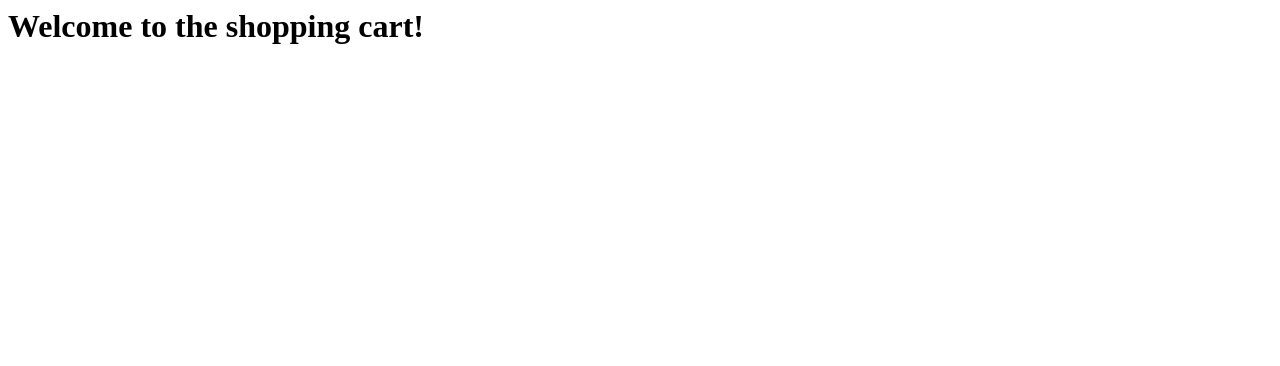
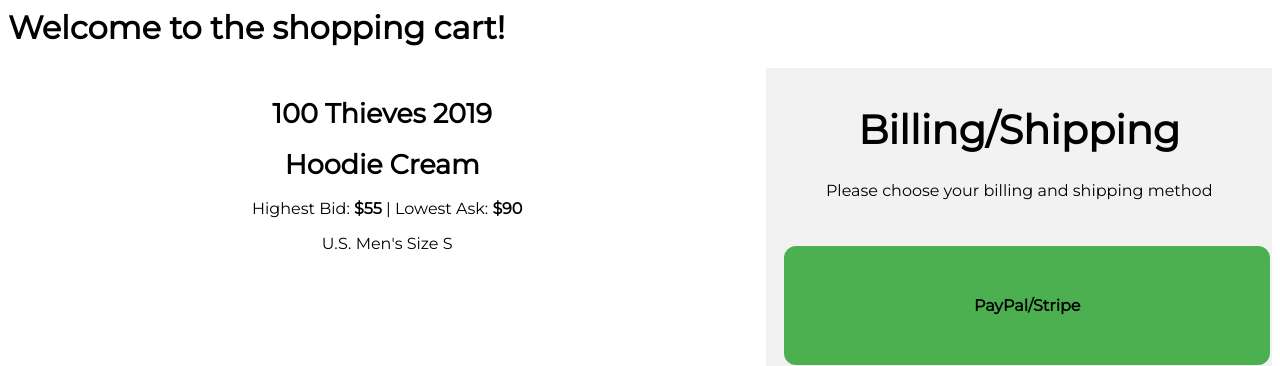
Before and after one commit to jovesterchai/AppDevProject, a Flask app: page /transaction in a window 1280 px wide. Shown: the top 366 px of the page. Before the commit the page ends 44 px from the top, so only its background shows below. Run offline with Flask 2, Linux system fonts and the light colour scheme.

Commit message:
change transaction.html

```diff
--- a/templates/transaction.html
+++ b/templates/transaction.html
@@ -1 +1,84 @@
 <h1>Welcome to the shopping cart!</h1>
+<!DOCTYPE html>
+<html>
+<head>
+<meta name="viewport" content="width=device-width, initial-scale=1">
+    <link href="https://fonts.googleapis.com/css?family=Montserrat&display=swap" rel="stylesheet">
+<style>
+* {
+font-family: 'Montserrat', sans-serif;
+  box-sizing: border-box;
+}
+
+/* Create two equal columns that floats next to each other */
+.column {
+  float: left;
+  width: 60%;
+  padding: 10px;
+  height: 300px; /* Should be removed. Only for demonstration */
+}
+.column1 {
+  float: left;
+  width: 40%;
+  padding: 10px;
+  height: 1270px; /* Should be removed. Only for demonstration */
+}
+/* Clear floats after the columns */
+.row:after {
+  content: "";
+  display: table;
+  clear: both;
+}
+.column img{
+    width:80%;
+    margin-top:100px;
+    margin-left:40px;
+    float:left;
+}
+.column h1{
+font-size:27px;
+margin-right:10px;
+}
+.column1 h1{
+font-size:40px;
+}
+.button {
+  background-color: #4CAF50;
+  border: none;
+  color: black;
+  padding: 50px;
+  width:100%;
+  text-align: center;
+  text-decoration: none;
+  display: inline-block;
+  font-size: 16px;
+  margin: 4px 8px;
+  cursor: pointer;
+  border-radius: 12px;
+  margin-top:30px;
+}
+
+</style>
+</head>
+<body>
+
+
+<div class="row">
+  <div class="column" style="background-color:#ffffff;">
+    <h1 align="center">100 Thieves 2019</h1>
+      <h1 align="center">Hoodie Cream</h1>
+      <p align="center">Highest Bid: <b>$55</b> | Lowest Ask: <b>$90</b></p>
+      <p align="center">U.S. Men's Size S</p>
+      <img src="https://stockx.imgix.net/products/streetwear/100-Thieves-2019-Hoodie-Cream.jpg?fit=fill&bg=FFFFFF&w=700&h=500&auto=format,compress&q=90&dpr=2&trim=color&updated_at=1574542198">
+  </div>
+  <div class="column1" style="background-color:#f2f2f2;">
+    <h1 align="center">Billing/Shipping</h1>
+      <p align="center">Please choose your billing and shipping method</p>
+      <button class="button"><b>PayPal/Stripe</b></button>
+    <button class="button"><b>Credit/Debit Card</b></button>
+      <button class="button"><b>Alipay</b></button>
+  </div>
+</div>
+
+</body>
+</html>
```
